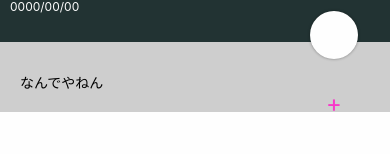
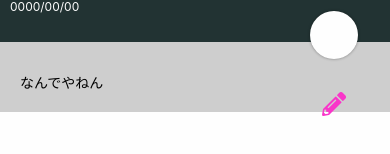
Before and after one commit to ibumaxnet/memoapp, a React Native app: screen / in a window 390 px wide. Shown: the part 146-300 px from the top of the page. Built offline with nearby package versions, Linux system fonts and the light colour scheme.

Commit message:
set custum icons

```diff
--- a/package.json
+++ b/package.json
@@ -8,7 +8,9 @@
     "eject": "expo eject"
   },
   "dependencies": {
+    "@expo/vector-icons": "^10.2.0",
     "expo": "~37.0.3",
+    "expo-font": "^8.2.1",
     "react": "~16.9.0",
     "react-dom": "~16.9.0",
     "react-native": "https://github.com/expo/react-native/archive/sdk-37.0.1.tar.gz",
--- a/src/elements/CircleButton.js
+++ b/src/elements/CircleButton.js
@@ -1,9 +1,31 @@
 import React from 'react';
 import {StyleSheet,Text,View} from 'react-native';
+import * as Font from 'expo-font';
+import FontAwesome from '../../assets/fonts/fa-solid-900.ttf';
+import { createIconSet } from '@expo/vector-icons';
+
+const CustomIcon = createIconSet({
+  pencil:'\uf303',
+  plus:'\uf067',
+  } ,'FontAwesome'
+);
+
 
 class CircleButton extends React.Component {
+  state = {
+      fontLoaded: false,
+  }
+
+  async componentDidMount() {
+      await Font.loadAsync({
+          FontAwesome: FontAwesome,
+      });
+      this.setState({ fontLoaded: true });
+  }
+
+
   render(){
-    const {style,color} = this.props;
+    const {name,style,color} = this.props;
       let bgColor = '#f936c9';
       let textColor = '#fefefe';
       if(color==='white'){
@@ -12,9 +34,11 @@ class CircleButton extends React.Component {
       }
     return (
       <View style={[styles.Circlebutton,style,{backgroundColor:bgColor}]}>
-        <Text style={[styles.Circlebutton__ttl,style,{color:textColor}]}>
-          {this.props.children}
-        </Text>
+        {
+          this.state.fontLoaded ? (
+            <CustomIcon name={name} style={[styles.Circlebutton__ttl,style,{color:textColor}]} />
+          ):null
+        }
       </View>
 
     );
@@ -40,6 +64,7 @@ const styles = StyleSheet.create({
   fontSize:24,
   lineHeight:26,
   color:'#fefefe',
+  fontFamily:'FontAwesome',
   },
 
 });
--- a/src/screens/MemoDetailScreen.js
+++ b/src/screens/MemoDetailScreen.js
@@ -18,7 +18,7 @@ class MemoDetailScreen extends React.Component {
 						<Text>なんでやねん</Text>
 					</View>
 
-					<CircleButton color="white" style={styles.editbutton}>+</CircleButton>
+					<CircleButton name="pencil" color="white" style={styles.editbutton} />
 				</View>
 
 			</View>
--- a/src/screens/MemoListScreen.js
+++ b/src/screens/MemoListScreen.js
@@ -10,7 +10,7 @@ class MemoListScreen extends React.Component {
       <View style={styles.container}>
 
   <MemoList />
-  <CircleButton>+</CircleButton>
+  <CircleButton name="plus" />
 
       </View>
 
```
Also changed, not shown: assets/fonts/fa-solid-900.ttf (added), 1 other file (tests, documents, lock files or other folders).
